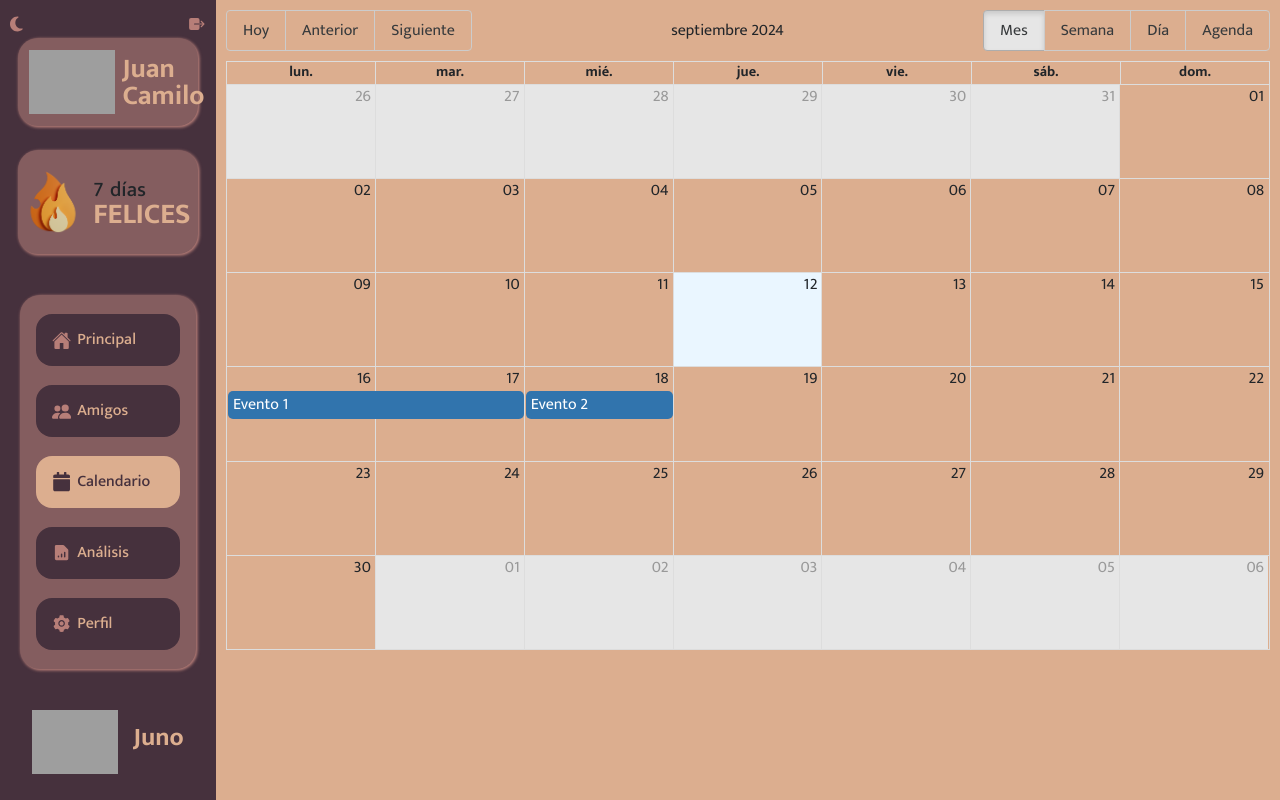
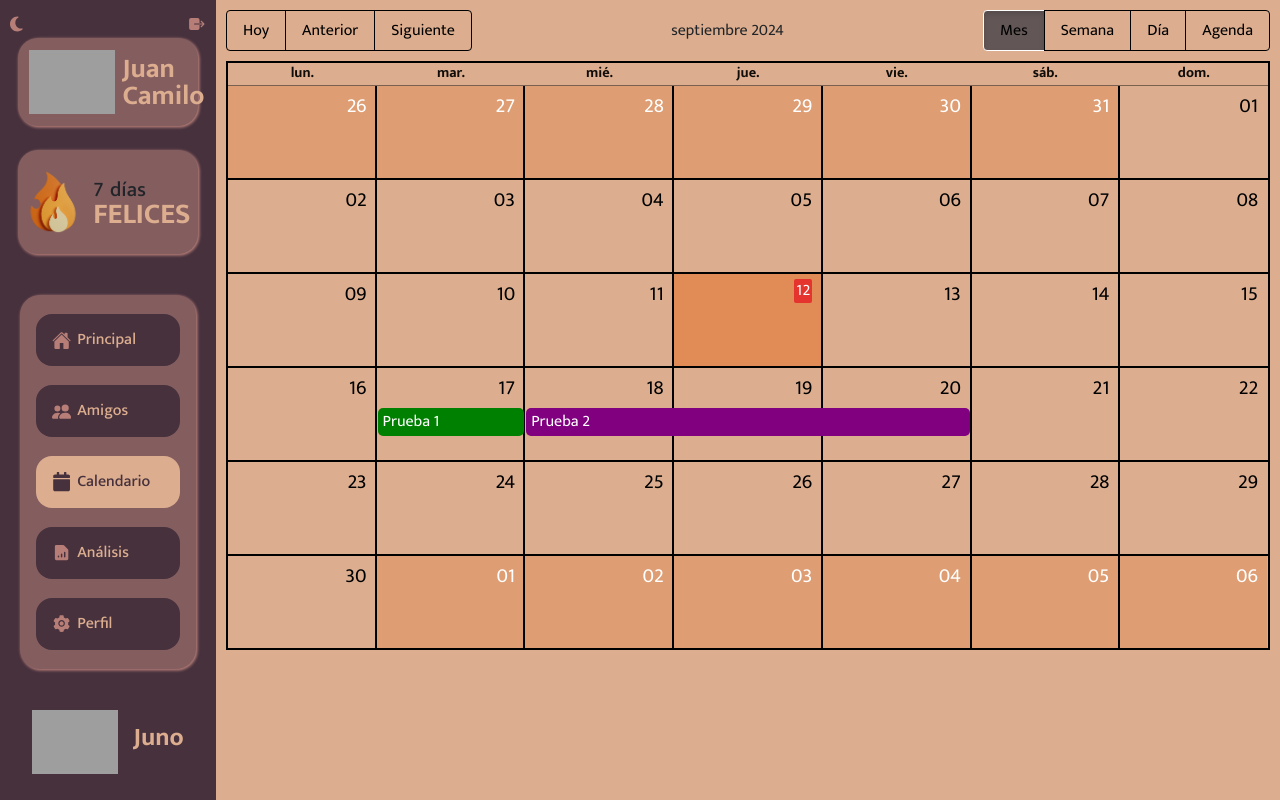
Before and after one commit to JuanCa-16/junoWEB, a React (Vite) app: page /calendario in a window 1280 px wide. Built offline with nearby package versions, Linux system fonts and the light colour scheme; grey boxes are pictures that could not be loaded.

Commit message:
se agregan los estilos del calendario

```diff
--- a/src/estilos/calendario.css
+++ b/src/estilos/calendario.css
@@ -2,18 +2,164 @@
   width: 100%;
   height: 80vh;
   margin: 0 auto;
-    max-width: 1920px; /* Máximo ancho en pantallas grandes */
+  max-width: 1920px;
 }
+
+.tela {
+  display: flex;
+}
+
+.toolbar {
+}
+
+.rbc-toolbar {
+}
+
+
+.modal {
+  position: fixed;
+  top: 0;
+  left: 0;
+  width: 100%;
+  height: 100%;
+  background-color: rgba(0, 0, 0, 0.578);
+  display: flex;
+  justify-content: center;
+  align-items: center;
+  z-index: 9999;
+}
+
+.modal-content {
+  background-color: aliceblue;
+  padding: 20px;
+  border-radius: 6px;
+  box-shadow: 0 0 10px rgba(0, 0, 0, 0.081);
+  z-index: 10000;
+  width: 80%;
+  max-width: 500px;
+  height: auto;
+  max-height: 90%;
+  overflow-y: auto;
+}
+
+.rbc-btn-group > button{
+  border: 0;
+}
+.rbc-toolbar button{
+  color:  #000000;
+  border: 1px solid  #000000;
+}
+
+.rbc-toolbar button:active,
+.rbc-toolbar button.rbc-active{
+  background-color: #625656;
+  border-color: #ffffff;
+}
+/*lineas */
+.rbc-month-view{
+  border-color: #000000;
+  border-width: 2px;
+}
+.rbc-month-row+ .rbc-month-row {
+  border-color: #000000;
+  border-width: 2px;
+}
+.rbc-day-bg + .rbc-day-bg {
+  border-color: #000000;
+  border-width: 2px;
+}
+/*Mes*/
+.rbc-header{
+  color: #000000ee;
+  border-color: #00000073;
+}
+.rbc-header + .rbc-header{
+  border-top: 0px;
+  border-left: 0px;
+  border-right: 0px;
+  border-color: #00000073;
+}
+.rbc-off-range-bg{
+  background-color: #df9b70de;
+}
+.rbc-today{
+  background-color: #e3884fde;
+}
+.rbc-button-link{
+    margin: 5px;
+    font-size: 20px;
+    color: #000000;
+}
+
+.rbc-off-range .rbc-button-link{
+  color: #ffffff;
+}
+.rbc-now .rbc-button-link{
+  background-color: #e62727de;
+  color: #ffffff;
+  border-radius: 2px;
+  padding-left: 2px;
+  padding-right: 2px;
+  margin: 5px;
+  font-size: 16px;
+}
+
+.rbc-time-content,.rbc-time-content > .rbc-day-slot,.rbc-timeslot-group, .rbc-time-slot{
+  color: #000000;
+  border-color: #00000036;
+}
+.rbc-day-slot .rbc-time-slot{
+  border-top: 1px solid #000000;
+}
+/*Agenda*/
+.rbc-agenda-content, .rbc-agenda-view{
+  color: #ffffff;
+}
+.rbc-agenda-date-cell, .rbc-agenda-time-cell{
+  background-color: #48343c;
+}
+.rbc-agenda-event-cell{
+  border-radius: 20px;
+  font-weight: bold;
+  color: #ffffff;
+}
+
+/* Estilos responsivos */
+
+
+@media (max-width: 1024px) {
+  .calendar-container {
+    height: 75vh;
+  }
+
+  .rbc-toolbar {
+    font-size: 18px;
+  }
+}
+
 
 @media (max-width: 768px) {
   .calendar-container {
-      width: 100%;  /* Ocupa todo el ancho en pantallas pequeñas */
-      height: 70vh; /* Ajusta la altura */
+    width: 100%;
+    height: 70vh;
   }
+
+  .modal-content {
+    width: 90%;
+    max-width: 400px;
   }
+
+
 
 @media (max-width: 480px) {
   .calendar-container {
-      height: 60vh;  /* Menor altura en dispositivos móviles */
+    height: 60vh;
+  }
+
+.modal-content {
+    width: 95%;
+    max-width: 350px;
+    padding: 15px;
   }
 }
+}
--- a/src/paginas/calendario.jsx
+++ b/src/paginas/calendario.jsx
@@ -1,4 +1,4 @@
-import React from 'react';
+import React, { useState } from 'react';
 import { Calendar, momentLocalizer } from 'react-big-calendar';
 import moment from 'moment';
 import 'moment/locale/es';
@@ -9,28 +9,71 @@ moment.locale('es');
 
 const Calendario = () => {
 const localizer = momentLocalizer(moment);
-const events = [
+const [eventoSelecionado, SeteventoSelecionado] = useState(null);
+const [eventos] = useState([
     {
-    start: moment('2024-09-16').toDate(),
+    id: 1,
+    start: moment('2024-09-17').toDate(),
     end: moment('2024-09-18').toDate(),
-    title: 'Evento 1',
+    desc: 'Prueba de eventos de matemáticas',
+    color: 'green',
+    tipo: 'Prueba',
+    title: 'Prueba 1',
     },
     {
-    start: moment('2024-09-18 18:30').toDate(),
-    end: moment('2024-09-18 19:45').toDate(),
-    title: 'Evento 2',
-    },
-];
+    id: 2,
+    title: 'Prueba 2',
+    start: moment('2024-09-18 07:00').toDate(),
+    end: moment('2024-09-20 09:00').toDate(),
+    desc: 'Prueba de eventos de historia',
+    color: 'purple',
+    tipo: 'Prueba',
+    }
+]);
+const estilosevento = (eventos) => ({
+    style:{
+        backgroundColor:eventos.color
+}
+})
+
+const handleEventClick = (event) => {
+    SeteventoSelecionado(event);
+};
+
+const handleEventClose = () => {
+    SeteventoSelecionado(null);
+};
+
+const EventModal = ({evento, onClose }) => {
+    return (
+    <div className="modal">
+        <div className="modal-content">
+        <h2>{evento.title}</h2>
+        <p>Descripción: {evento.desc}</p>
+        <p>Inicio: {evento.start.toLocaleString()}</p>
+        <p>Fin: {evento.end.toLocaleString()}</p>
+        <button onClick={onClose}>Cerrar</button>
+        </div>
+    </div>
+    );
+};
 
 return (
-    <div className="calendar-container">
+    <div className='tela'>
+        <div className="toolbar">
+        </div>
+        <div className="calendar-container">
     <Calendar
         localizer={localizer}
-        events={events}
+        events={eventos}
+        onSelectEvent={handleEventClick}
+        defaultDate={moment().toDate()}
+        defaultView='month'
+        eventPropGetter={estilosevento}
         style={{ height: '100%', width: '100%' }}
         formats={{
         dayHeaderFormat: (date) => {
-            return moment(date).format('dddd - YY/MM/DD');
+            return moment(date).format('dddd - DD/MM/YY');
         },
         }}
         messages={{
@@ -40,9 +83,25 @@ return (
         month: 'Mes',
         week: 'Semana',
         day: 'Día',
+        agenda: 'Agenda',
+        date: 'Fecha',
+        time: 'Hora',
+        event: 'Evento',
+        allDay: 'Todo el día',
+        noEventsInRange: 'No hay eventos en este rango de fechas.',
+        showMore: (total) => `+ Ver más (${total})`,
         }}
     />
+    {eventoSelecionado && (
+    <EventModal
+        evento={eventoSelecionado}
+        onClose={handleEventClose}
+    />
+    )}
     </div>
+
+    </div>
+
 );
 };
 
```
Lines whose indentation alone changed are shown as unchanged.
